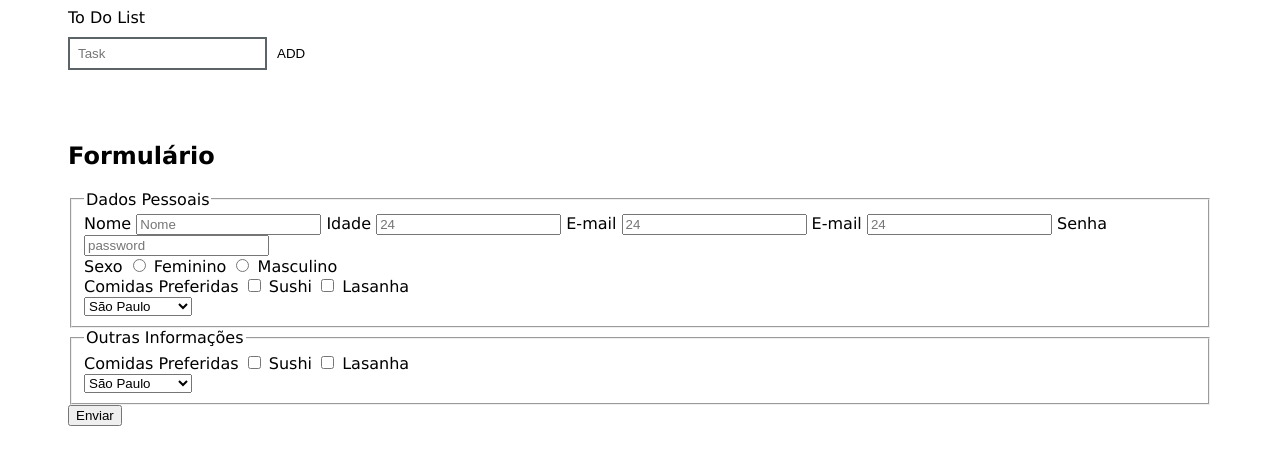
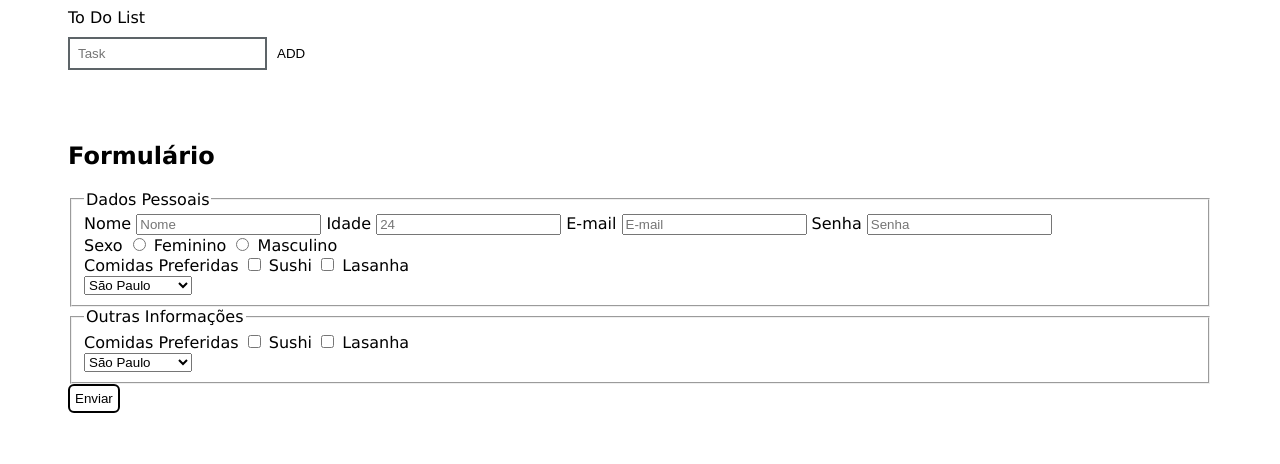
Before and after one commit to isaRosolen/front-class, a website: page index.html in a window 1280 px wide. Shown: the part 140-604 px from the top of the page. Drawn offline with Linux system fonts and the light colour scheme.

Commit message:
Old changes

```diff
--- a/index.css
+++ b/index.css
@@ -216,7 +216,7 @@
 
 .checkbox {
     padding: initial;
-    border-color: white;
+    border-color: #000000;
     background: white;
     cursor: pointer;
     font-size: 15px;
@@ -230,3 +230,19 @@
     transition: transform .5s ease-in-out;
     transform-origin: 50% 50%;
   }
+
+.submit-button {
+    position: relative;
+    border-radius: 6px;
+    background-color: white;
+    cursor: pointer;
+    padding: 5px 5px;
+    transition-duration: 0.4s;
+    border: 2px solid
+}
+
+.submit-button:hover {
+    background-color: gray;
+    color: black;
+    cursor: pointer;
+}
--- a/index.html
+++ b/index.html
@@ -54,13 +54,11 @@
 				<input id="idade" placeholder="24" type="tel">
 
 				<label for="email">E-mail</label>
-				<input id="email" placeholder="24" type="email">
+				<input id="email" placeholder="E-mail" type="email">
 
-				<label for="email">E-mail</label>
-				<input id="email" placeholder="24" type="password">
+				<label for="email">Senha</label>
+				<input id="email" placeholder="Senha" type="password">
 
-				<label for="senha">Senha</label>
-				<input id="senha" placeholder="password" type="password">
 
 				<div>
 					<span>Sexo</span>
@@ -102,7 +100,7 @@
 					<option>Rio de Janeiro</option>
 				</select>
 			</fieldset>
-			<button>Enviar</button>
+			<button class="submit-button" data-button-submit>Enviar</button>
 		</form>
 
 	</section>
```
